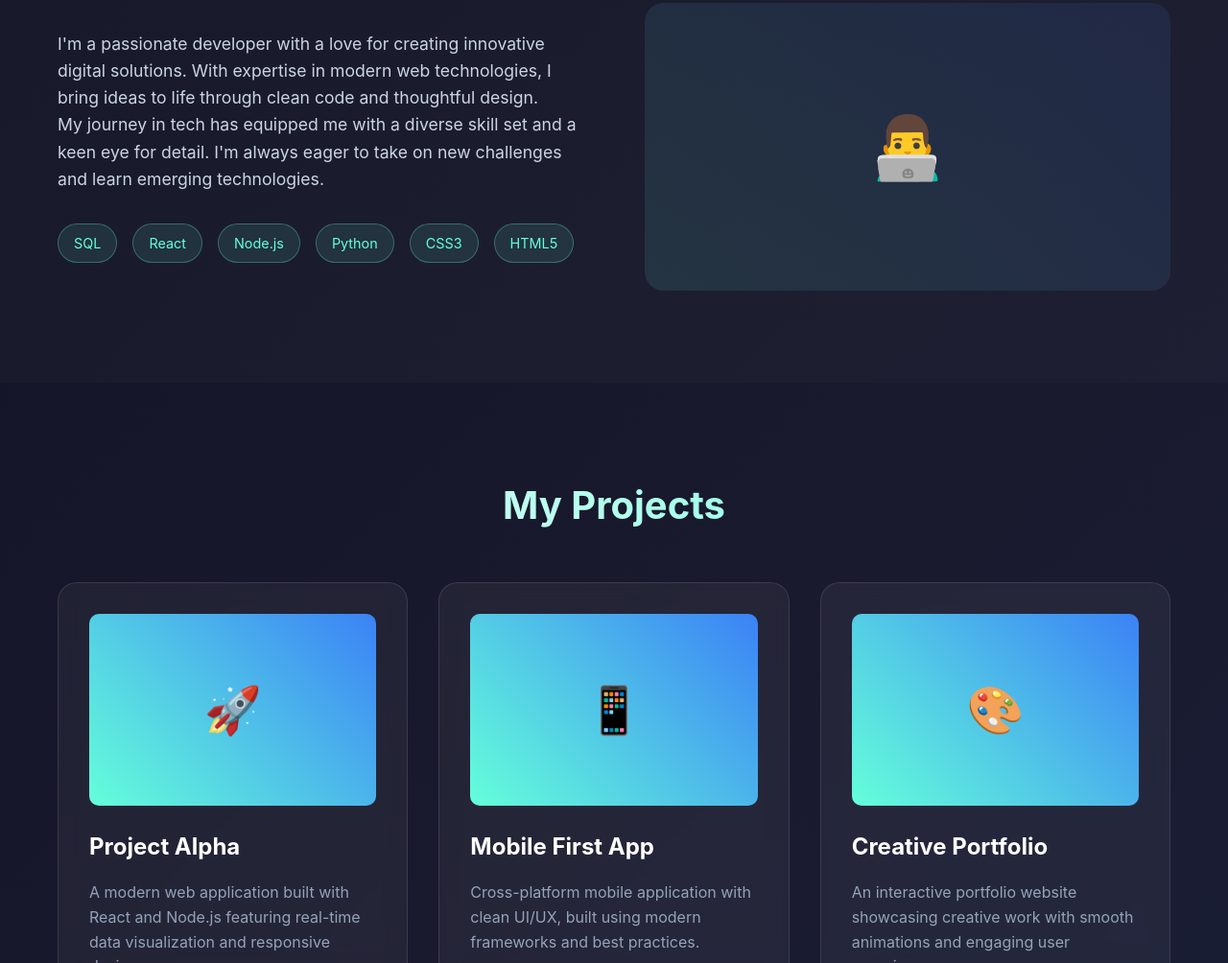
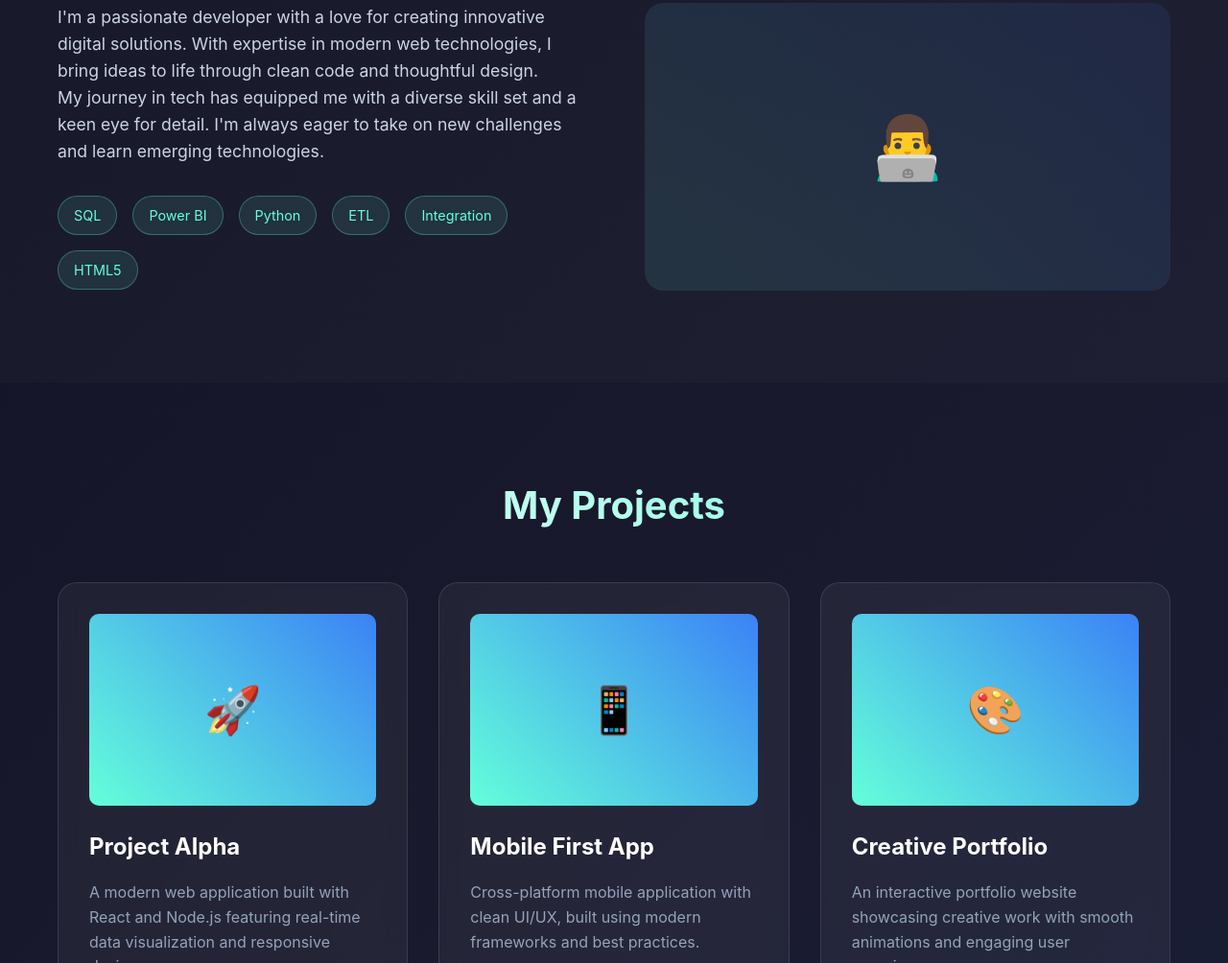
Before and after one commit to amberchisholm/portfolio, a plain HTML site: page index.html in a window 1280 px wide. Shown: the part 1005-2009 px from the top of the page at 96% size. Drawn offline with Linux system fonts and the light colour scheme.

Commit message:
Update index.html

```diff
--- a/index.html
+++ b/index.html
@@ -380,10 +380,10 @@
                     <p>My journey in tech has equipped me with a diverse skill set and a keen eye for detail. I'm always eager to take on new challenges and learn emerging technologies.</p>
                     <div class="skills">
                         <span class="skill-tag">SQL</span>
-                        <span class="skill-tag">React</span>
-                        <span class="skill-tag">Node.js</span>
+                        <span class="skill-tag">Power BI</span>
                         <span class="skill-tag">Python</span>
-                        <span class="skill-tag">CSS3</span>
+                        <span class="skill-tag">ETL</span>
+                        <span class="skill-tag">Integration</span>
                         <span class="skill-tag">HTML5</span>
                     </div>
                 </div>
```
